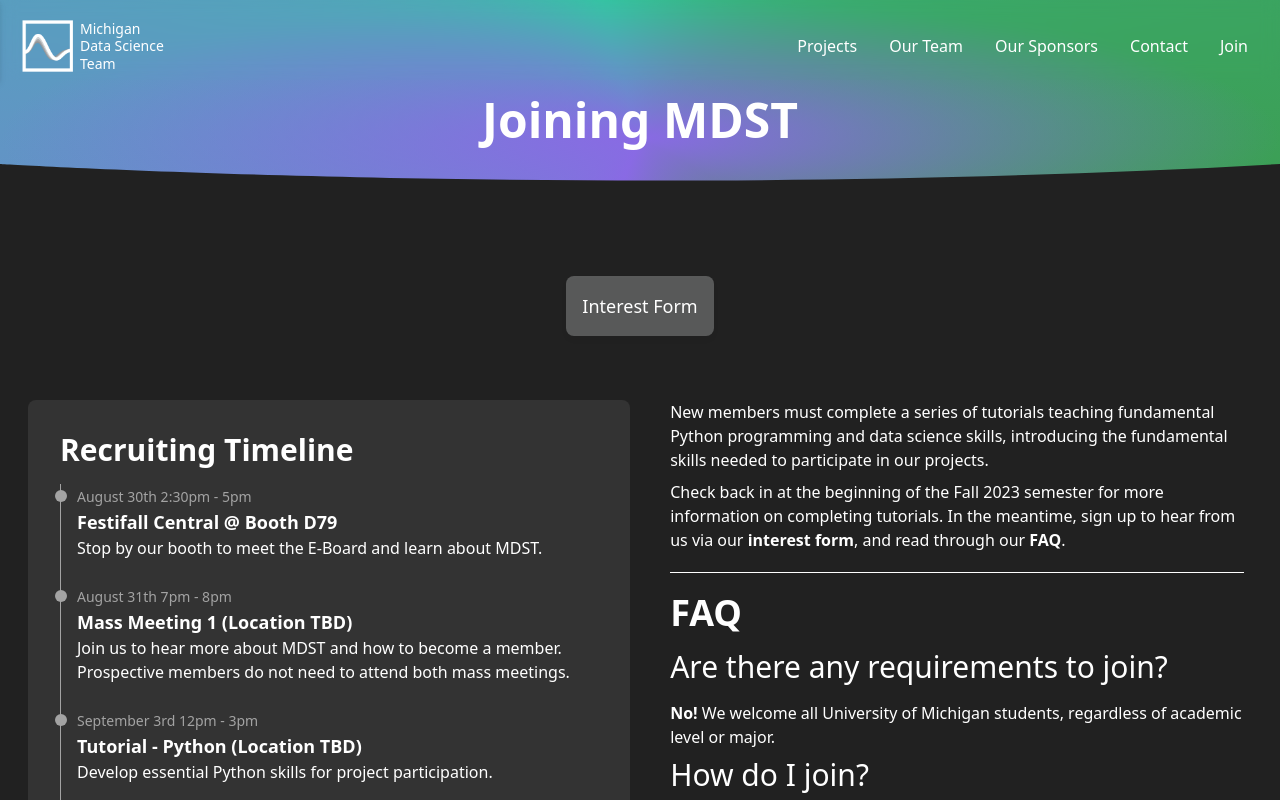
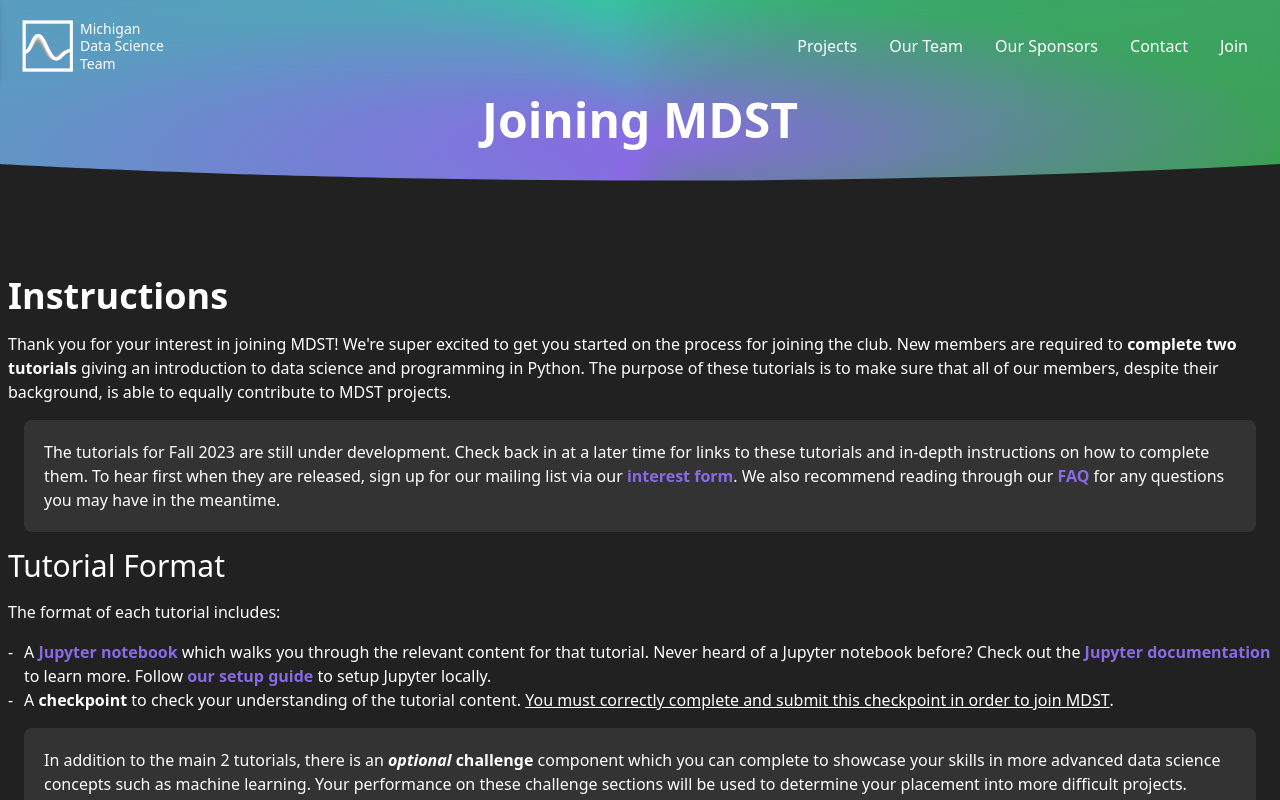
Before and after one commit to MichiganDataScienceTeam/official-website, a Next.js app: page /join in a window 1280 px wide. Shown: the top 800 px of the page. Built offline with nearby package versions, Linux system fonts and the light colour scheme.

Commit message:
Improved join page content

```diff
--- /dev/null
+++ b/config/faq.md
@@ -0,0 +1,25 @@
+# FAQ
+
+## Are there any requirements to join?
+
+**No!** We welcome all University of Michigan students, regardless of academic level or major.
+
+## I have no data science experience. Can I join?
+
+**Yes!** Everyone is welcome to join the team! In fact, most of our members have very little data science experience prior to joining. Our goal is to help you learn the data skills necessary to contribute to our projects and perform data science on your own. We do strongly recommend newcomers attend our introductory tutorials, as they will teach you the basics of the tools we use and are also a great opportunity to meet others in the same boat!
+
+## How much time commitment do you require?
+
+Most MDST members spend 3 hours weekly for work sessions + 1 hour for socials on Thursday, totaling about 4 hours per week. This may vary based on the project and level of familiarity with data science.
+
+## Does MDST allow for remote participation?
+
+MDST is primarily an in-person club, and all of our events and work sessions are held in-person on campus. We allow remote participation for our projects, but not for our other events. We recommend attending our meetings in-person whenever possible to maximize your experience with the club.
+
+## What languages do you use?
+
+We primarily use **Python** for our projects. If you are an R user, we recommend checking out [this](https://www.google.com/url?q=https%3A%2F%2Fwww.datacamp.com%2Fcourses%2Fpython-for-r-users&sa=D&sntz=1&usg=AOvVaw0EGZ-9JrV1X0Kls2TJ_r7j) helpful tutorial on DataCamp.
+
+## I am not a student at the University of Michigan. Can I join?
+
+**No.** Unfortunately, we are not currently accepting students outside U of M.
--- a/config/join.md
+++ b/config/join.md
@@ -1,37 +1,31 @@
-New members must complete a series of tutorials teaching fundamental Python programming and data science skills, introducing the fundamental skills needed to participate in our projects.
+# Instructions
 
-Check back in at the beginning of the Fall 2023 semester for more information on completing tutorials. In the meantime, sign up to hear from us via our [interest form](https://forms.gle/B5TyHZHL44BcoKNX6), and read through our [FAQ](/join#FAQ).
+Thank you for your interest in joining MDST! We're super excited to get you started on the process for joining the club. New members are required to **complete two tutorials** giving an introduction to data science and programming in Python. The purpose of these tutorials is to make sure that all of our members, despite their background, is able to equally contribute to MDST projects.
 
-<hr/>
+<div class="callout font-normal">
+    The tutorials for Fall 2023 are still under development. Check back in at a later time for links to these tutorials and in-depth instructions on how to complete them. To hear first when they are released, sign up for our mailing list via our [interest form](https://forms.gle/B5TyHZHL44BcoKNX6). We also recommend reading through our [FAQ](/join#FAQ) for any questions you may have in the meantime.
+</div>
 
-# FAQ
+## Tutorial Format
 
-## Are there any requirements to join?
+The format of each tutorial includes:
 
-**No!** We welcome all University of Michigan students, regardless of academic level or major.
+- A [Jupyter notebook](https://docs.jupyter.org/en/latest/) which walks you through the relevant content for that tutorial. Never heard of a Jupyter notebook before? Check out the [Jupyter documentation](https://docs.jupyter.org/en/latest/) to learn more. Follow [our setup guide](https://docs.google.com/document/d/17AOCdbztv6G0t5cha2_9buWi-MrCUS0vN20rbpKg-GI/edit?usp=sharing) to setup Jupyter locally.
+- A **checkpoint** to check your understanding of the tutorial content. <u>You must correctly complete and submit this checkpoint in order to join MDST</u>.
 
-## How do I join?
+<div class="callout">
+    In addition to the main 2 tutorials, there is an **_optional_ challenge** component which you can complete to showcase your skills in more advanced data science concepts such as machine learning. Your performance on these challenge sections will be used to determine your placement into more difficult projects.
+</div>
 
-MDST takes new members at the beginning of each Fall/Winter semester. New members are required to complete 2 tutorials giving an introduction to data science and programming in Python. While attendance is not mandatory, each tutorial will have an associated checkpoint which you must correctly complete and submit in order to join.
+## Submission and Evaluation
 
-Additionally, these tutorials include an _optional_ challenge component which you can complete to showcase your skills in advanced data science concepts such as machine learning. Your performance on these challenge sections will be used to determine your placement into more difficult projects.
+When you sign up for projects at the beginning of each semester, you will be asked to submit a link to the GitHub repository containing all the completed checkpoints plus the optional challenges (if attempted). If you've never worked with Git and GitHub before, check out our [Git Version Control Guide](https://docs.google.com/document/d/1pq42R2xr_yoyhyzWE0ugReHgEKgwLdjrJR4mT3_CQEo/edit?usp=sharing).
 
-## I have no data science experience. Can I join?
+- <u>If your checkpoints are incomplete, then you will not be allowed to join MDST for that semester.</u> In such circumstance, you may attempt the checkpoints again the next semester and resubmit.
+- Our education committee will evaluate your submission for your strength with Python programming and data science library usage. New members with greater skills in these areas are more likely to be placed into tougher projects.
 
-**Yes!** Everyone is welcome to join the team! In fact, most of our members have very little data science experience prior to joining. Our goal is to help you learn the data skills necessary to contribute to our projects and perform data science on your own. We do strongly recommend newcomers attend our introductory tutorials, as they will teach you the basics of the tools we use and are also a great opportunity to meet others in the same boat!
+## Office Hours and Getting Help
 
-## How much time commitment do you require?
+If you feel frustrated at any point when working through the tutorials, know it is normal (the majority of active MDST members have been in your exact spot before and know how annoying working with some of this technology could be). For this reason, our education committee hosts **office hours** throughout the onboarding process so you can ask questions and get help on what you're stuck on. **See our [events calendar](https://calendar.google.com/calendar/embed?src=c_22ca0c151585760442cad5796fb91bd18b7db11d813e9143e38549aadce65afe%40group.calendar.google.com&ctz=America%2FNew_York) for office hour times and locations.**
 
-Most MDST members spend 3 hours weekly for work sessions + 1 hour for socials on Thursday, totaling about 4 hours per week. This may vary based on the project and level of familiarity with data science.
-
-## Does MDST allow for remote participation?
-
-MDST is primarily an in-person club, and all of our events and work sessions are held in-person on campus. We allow remote participation for our projects, but not for our other events. We recommend attending our meetings in-person whenever possible to maximize your experience with the club.
-
-## What languages do you use?
-
-We primarily use **Python** for our projects. If you are an R user, we recommend checking out [this](https://www.google.com/url?q=https%3A%2F%2Fwww.datacamp.com%2Fcourses%2Fpython-for-r-users&sa=D&sntz=1&usg=AOvVaw0EGZ-9JrV1X0Kls2TJ_r7j) helpful tutorial on DataCamp.
-
-## I am not a student at the University of Michigan. Can I join?
-
-**No.** Unfortunately, we are not currently accepting students outside U of M.
+In addition, feel free to email us at [mdst-coms@umich.edu](mailto:mdst-coms@umich.edu) with any questions or issues you might have while working on tutorials.
--- a/pages/join.jsx
+++ b/pages/join.jsx
@@ -1,19 +1,27 @@
+import loadStaticData from "@/shared/static";
+
 import Layout from "@/components/layout";
 import Hero from "@/components/hero";
-import fs from "fs";
-import path from "path";
 import Markdown from "markdown-to-jsx";
 import Timeline from "@/components/timeline";
-import Button from "@/components/button";
 import HeadContent from "@/components/headContent";
-export default function Join({ content, timeline }) {
+
+export default function Join({ join_info, faq, timeline }) {
   return (
     <Layout>
-      <HeadContent title={"Michigan Data Science Team - Join Today"} description={"Are you curious about harnessing the power of data to drive insights and make informed decisions? Join our community of data enthusiasts and collaborate with like-minded students to tackle real-world challenges. Whether you're an experienced data scientist or just getting started with the fundamentals, MDST provides a supportive environment for learning, growing, and contributing to meaningful projects."} />
+      <HeadContent
+        title={"Michigan Data Science Team - Join Today"}
+        description={
+          "Are you curious about harnessing the power of data to drive insights and make informed decisions? Join our community of data enthusiasts and collaborate with like-minded students to tackle real-world challenges. Whether you're an experienced data scientist or just getting started with the fundamentals, MDST provides a supportive environment for learning, growing, and contributing to meaningful projects."
+        }
+      />
 
       <Hero title="Joining MDST" />
-      <div className="container mx-auto mb-16 px-2 flex justify-center">
-        <Button href="https://forms.gle/B5TyHZHL44BcoKNX6" text="Interest Form" />
+      <div className="container mx-auto mb-16 px-2">
+        <div className="mb-8">
+          <Markdown className="markdown font-light">{join_info}</Markdown>
+        </div>
+        <hr className="pt-2"></hr>
       </div>
       <div className="container mx-auto px-2 sm:px-7 pb-24 justify-center grid md:grid-flow-col grid-flow-row gap-8">
         <div>
@@ -24,20 +32,16 @@ export default function Join({ content, timeline }) {
         </div>
 
         <div className="container mx-auto px-2">
-          <Markdown className="markdown font-light">{content}</Markdown>
+          <Markdown className="markdown font-light">{faq}</Markdown>
         </div>
       </div>
     </Layout>
   );
 }
 export async function getStaticProps() {
-  const filePath = path.join(process.cwd(), "config", "join.md");
-  const fileContent = fs.readFileSync(filePath, "utf-8");
-  const content = fileContent;
+  const join_info = loadStaticData("join.md");
+  const faq = loadStaticData("faq.md");
+  const timeline = loadStaticData("timeline.json");
 
-  const timelineFilePath = path.join(process.cwd(), "config", "timeline.json");
-  const timelineFileContent = fs.readFileSync(timelineFilePath, "utf-8");
-  const timeline = JSON.parse(timelineFileContent);
-
-  return { props: { content, timeline } };
+  return { props: { join_info, faq, timeline } };
 }
--- /dev/null
+++ b/shared/static.js
@@ -0,0 +1,31 @@
+import fs from "fs";
+import path from "path";
+
+const STATIC_DATA_FOLDER = "config";
+
+/**
+ * Load static data from file for generating webpages.
+ *
+ * @param {string} filename Name of the static data file
+ * @param {string} type Type of static data file. Defaults to null, in which case the data type is inferred from the extension.
+ * @param {string} data_folder Storage location of static data file. Defaults to "./config".
+ * @returns Contents of the file
+ */
+export default function loadStaticData(
+  filename,
+  type = null,
+  data_folder = STATIC_DATA_FOLDER
+) {
+  const filePath = path.join(process.cwd(), data_folder, filename);
+  const fileContent = fs.readFileSync(filePath, "utf-8");
+
+  if (type === null) {
+    const parts = filename.split(".");
+    type = parts[parts.length - 1];
+  }
+
+  if (type === "json") {
+    return JSON.parse(fileContent);
+  }
+  return fileContent;
+}
--- a/styles/globals.css
+++ b/styles/globals.css
@@ -50,9 +50,11 @@ background: radial-gradient(50% 50% at 50% 50%, #896AE4 0%, rgba(67, 151, 117, 0
   @apply font-bold;
   @apply hover:underline;
   @apply transition;
+  color: #896AE4;
 }
 .markdown ul {
   @apply relative;
+  @apply my-4;
 }
 .markdown li {
   @apply before:content-['-'];
@@ -68,3 +70,14 @@ background: radial-gradient(50% 50% at 50% 50%, #896AE4 0%, rgba(67, 151, 117, 0
 .markdown strong{
   @apply font-bold;
 }
+
+.markdown .callout{
+  @apply m-4;
+  @apply bg-grey;
+  @apply rounded-lg;
+  @apply p-5;
+}
+
+.markdown u{
+  @apply font-normal
+}
```
